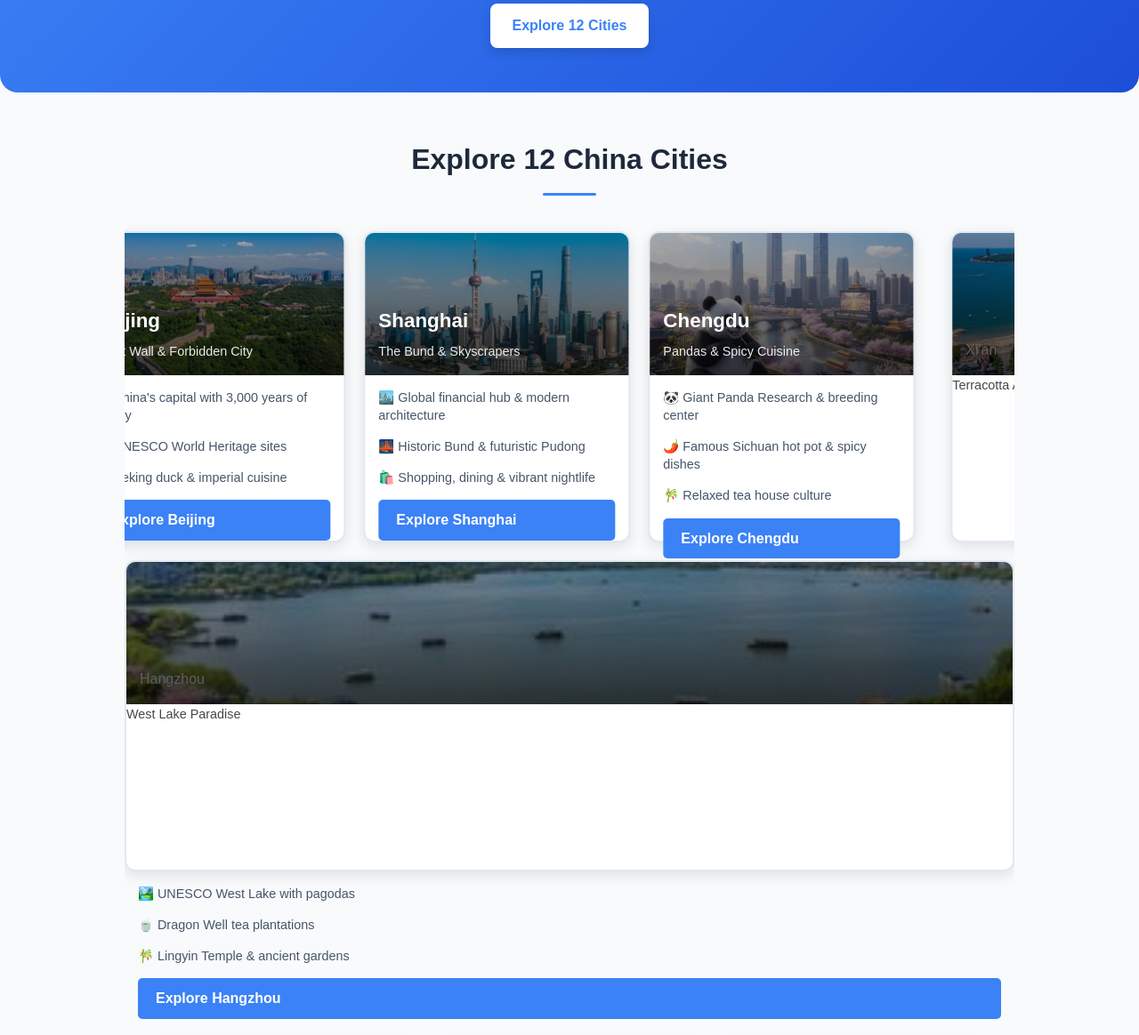
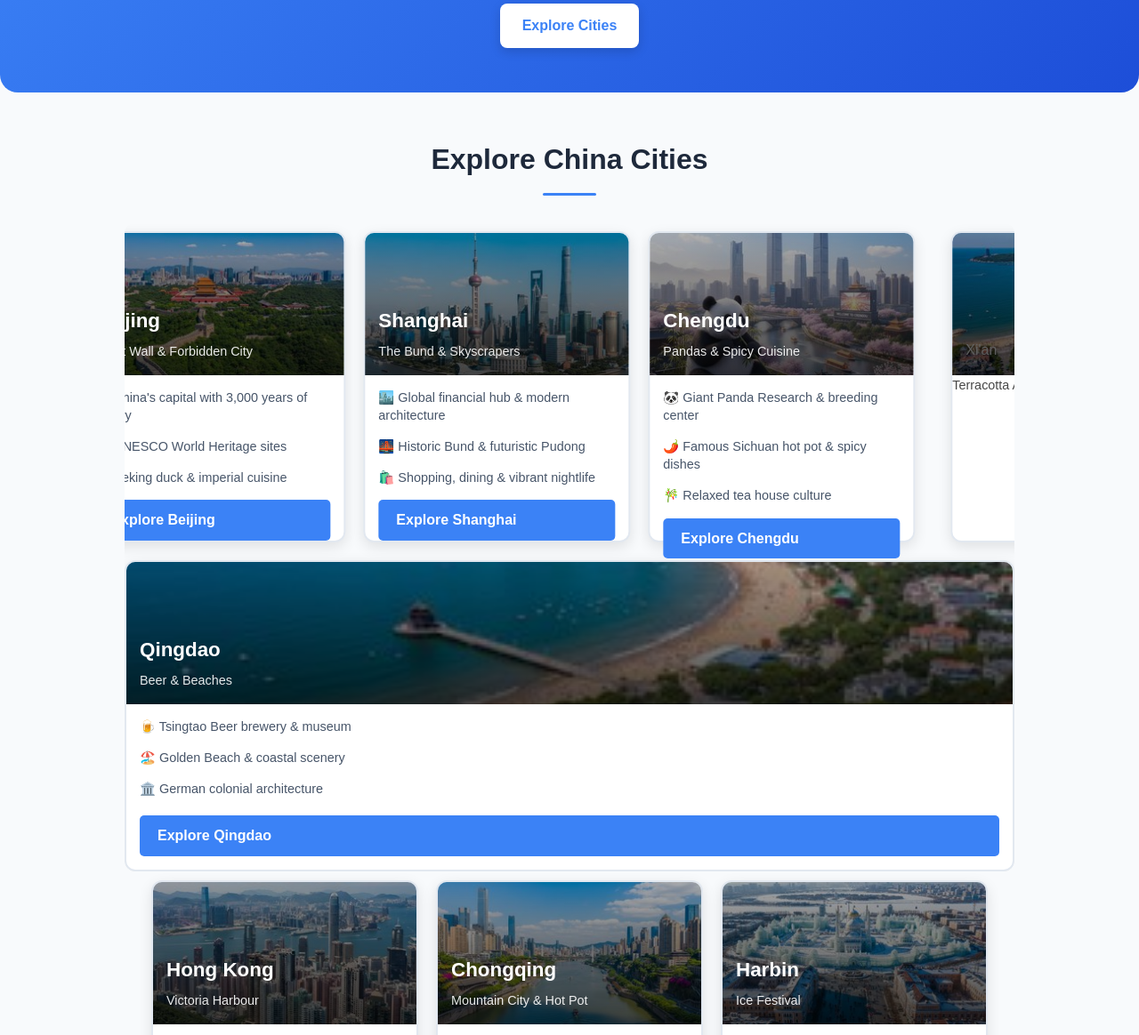
Before and after one commit to fli-rpx/travel-website, a plain HTML site: page index.html in a window 1280 px wide. Shown: the part 171-1335 px from the top of the page at 89% size. Drawn offline with Linux system fonts and the light colour scheme.

Commit message:
Add Qingdao city to carousel (replaces Hangzhou)

```diff
--- a/index.html
+++ b/index.html
@@ -722,14 +722,14 @@
         <div class="container">
             <h1>Experience Authentic China</h1>
             <p>Personal travel assistance with cultural introductions and complete arrangements for your China journey.</p>
-            <a href="#cities" class="hero-btn">Explore 12 Cities</a>
+            <a href="#cities" class="hero-btn">Explore Cities</a>
         </div>
     </section>
 
     <!-- SIMPLE CAROUSEL -->
     <section id="cities" class="carousel-section">
         <div class="container">
-            <h2 class="section-title">Explore 12 China Cities</h2>
+            <h2 class="section-title">Explore China Cities</h2>
 
             <div class="simple-carousel">
                 <div class="carousel-track" id="carouselTrack">
@@ -808,17 +808,18 @@
                             </div>
                         </div>
 
-                        <!-- Hangzhou -->
+
+                    <!-- Qingdao -->
                         <div class="city-card">
-                            <div class="city-header" style="background-image: url('images/user_photos/wuxi.jpg');"
-                                <div class="city-name">Hangzhou</div>
-                                <div class="city-tag">West Lake Paradise</div>
+                            <div class="city-header" style="background-image: url('images/user_photos/qingdao.jpg');">
+                                <div class="city-name">Qingdao</div>
+                                <div class="city-tag">Beer & Beaches</div>
                             </div>
                             <div class="city-details">
-                                <p>🏞️ UNESCO West Lake with pagodas</p>
-                                <p>🍵 Dragon Well tea plantations</p>
-                                <p>🎋 Lingyin Temple & ancient gardens</p>
-                                <a href="#" class="city-link">Explore Hangzhou</a>
+                                <p>🍺 Tsingtao Beer brewery & museum</p>
+                                <p>🏖️ Golden Beach & coastal scenery</p>
+                                <p>🏛️ German colonial architecture</p>
+                                <a href="/travel-website/cities/qingdao.html" class="city-link">Explore Qingdao</a>
                             </div>
                         </div>
                     </div>
@@ -961,7 +962,8 @@
                 </div>
             </div>
         </div>
-    </section>
+
+        <!-- Cities: Beijing, Shanghai, Chengdu, Xi'an, Guilin, Qingdao, Hong Kong, Chongqing, Harbin, Guangzhou, Shenzhen, Nanjing --></section>
 
     <!-- CONTACT SECTION -->
     <section id="contact" class="contact-section">
```
